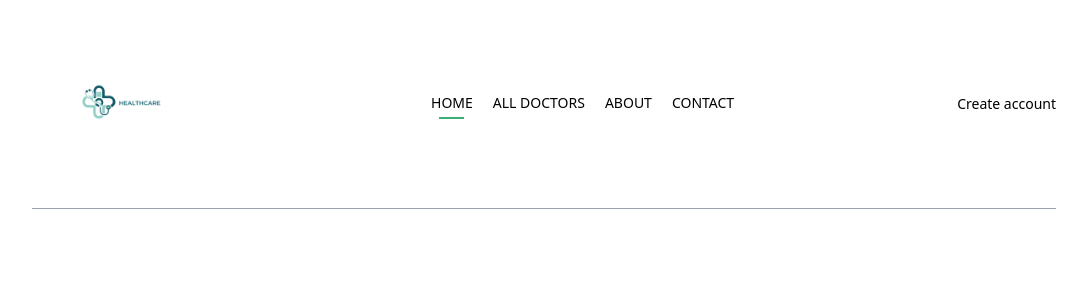
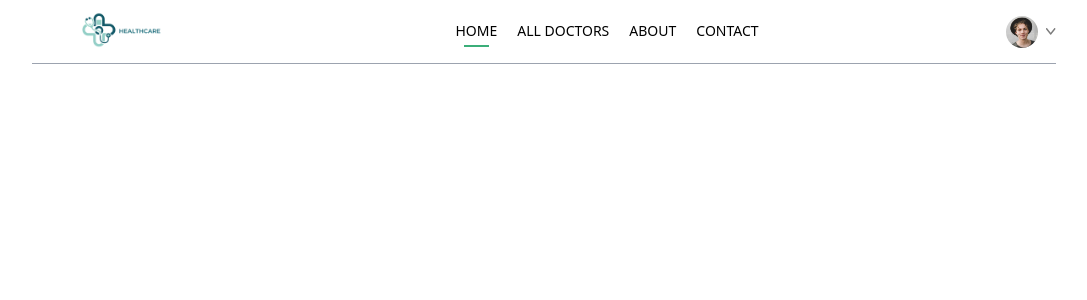
Before and after one commit to Suraj-219/Health-Care, a React (Vite) app in the folder frontend/: page / in a window 1280 px wide. Shown: the top 300 px of the page, without its empty margins (96-1183 px from the left). Built offline with nearby package versions, Linux system fonts and the light colour scheme.

Commit message:
update navbar

```diff
--- a/frontend/src/components/Navbar.jsx
+++ b/frontend/src/components/Navbar.jsx
@@ -1,10 +1,16 @@
-import React from 'react'
+import React, { useState } from 'react'
 import {assets} from '../assets/assets'
-import { NavLink } from 'react-router-dom'
+import { NavLink, useNavigate } from 'react-router-dom'
 
 const Navbar = () => {
+
+    const navigate = useNavigate();
+
+    const [showMenu, setMenu] = useState(false)
+    const[token, setToken] = useState(true)
+
   return (
-    <div className='flex items-center justify-between text-sm py-4 mb-5 border-b border-b-gray-400'>
+    <div className='flex items-center justify-between h-16 text-sm py-4 mb-5 border-b border-b-gray-400'>
         <img className='w-44 cursor-pointer' src={assets.logo} alt="" />
         <ul className='hidden md:flex items-start gap-5 font-medium'>
             <NavLink to='/'>
@@ -24,8 +30,23 @@
                 <hr className='border-none outline-none h-0.5 bg-primary w-3/5 m-auto hidden' />
             </NavLink>
         </ul>
-        <div>
-            <button>Create account</button>
+        <div className='flex items-center gap-4'>
+            {
+                token
+                ? <div className='flex items-center gap-2 cursor-pointer group relative'>
+                    <img className='w-8 rounded-full' src={assets.profile_pic} alt="" />
+                    <img className='w-2.5' src={assets.dropdown_icon} alt="" />
+                    <div className='absolute top-0 right-0 pt-14 text-base font-medium text-gray-600 z-20 hidden group-hover:block'>
+                        <div className='min-w-48 bg-stone-100 rounded flex flex-col gap-4 p-4'>
+                            <p onClick={()=>navigate('my-profile')} className='hover:text-black cursor-pointer'>My Profile</p>
+                            <p onClick={()=>navigate('my-appointments')} className='hover:text-black cursor-pointer'>My Appointment</p>
+                            <p onClick={()=>setToken(false)} className='hover:text-black cursor-pointer'>Logout</p>
+                        </div>
+                    </div>
+                </div>
+                :<button onClick={()=>navigate('/login')} className='bg-primary text-white px-8 py-3 rounded-full font-light hidden md:block'>Create account</button>
+            }
+
         </div>
     </div>
   )
```
